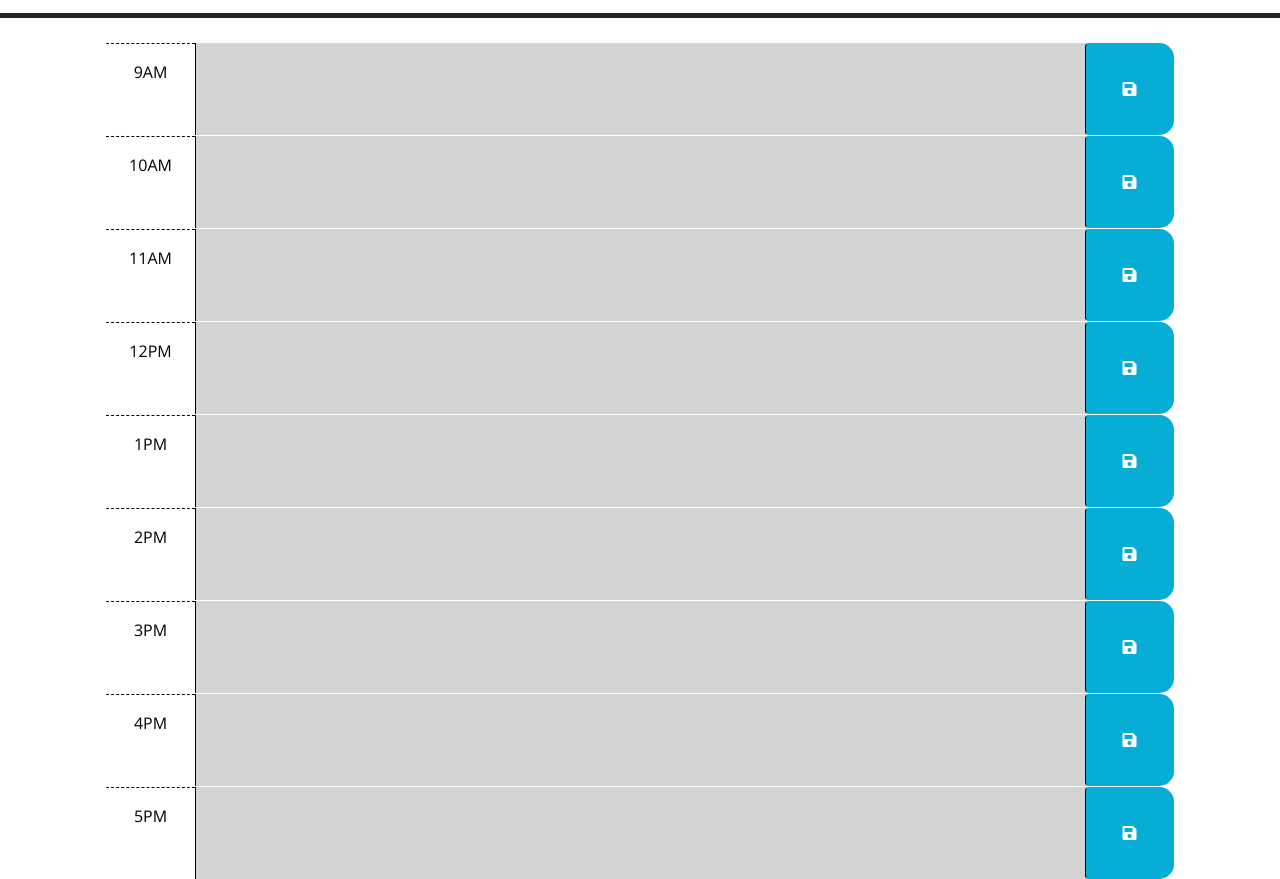
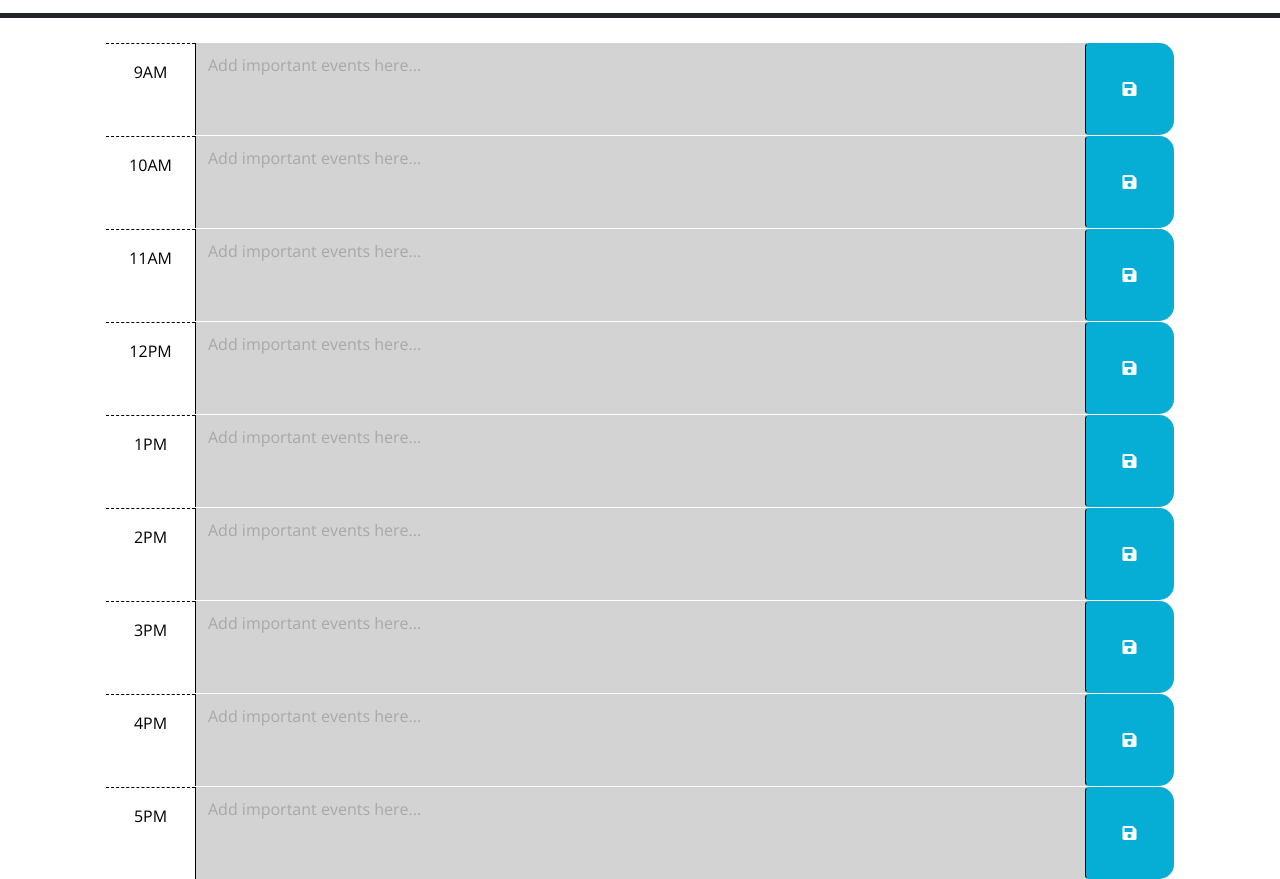
Before and after one commit to obelisk477/work-day-scheduler, a plain HTML site: page index.html in a window 1280 px wide. Shown: the part 260-1139 px from the top of the page. Drawn offline with nearby package versions, Linux system fonts and the light colour scheme.

Commit message:
Added placeholder text for textareas and built out the README

```diff
--- a/assets/style.css
+++ b/assets/css/style.css
@@ -10,6 +10,16 @@ textarea {
   color: #000000;
   border-left: 1px solid black;
   padding: 10px;
+}
+
+.past textarea::placeholder {
+  color:#a8a8a8
+}
+.present textarea::placeholder {
+  color:#9e5151
+}
+.future textarea::placeholder {
+  color:#53a14a
 }
 
 .description {
--- a/assets/script.js
+++ b/assets/js/script.js
@@ -15,10 +15,10 @@ $(function () {
     }
   })
 
+
   var hourBlocks = $('.time-block')
 
-
-  $.each(hourBlocks, function(i ,hourBlock) {
+  $.each(hourBlocks, function() {
     let hour = Number($(this).attr("id").match(/\d+/)[0])
     let nowHour = Number(dayjs().format('H'))
     if (hour < nowHour) {
--- a/index.html
+++ b/index.html
@@ -18,7 +18,7 @@
       href="https://fonts.googleapis.com/css?family=Open+Sans&display=swap"
       rel="stylesheet"
     />
-    <link rel="stylesheet" href="./assets/style.css" />
+    <link rel="stylesheet" href="./assets/css/style.css" />
     <title>Work Day Scheduler</title>
   </head>
 
@@ -29,76 +29,65 @@
       <p id="currentDay" class="lead"></p>
     </header>
     <div class="container-lg px-5">
-      <!-- Use class for "past", "present", and "future" to apply styles to the
-        time-block divs accordingly. The javascript will need to do this by
-        adding/removing these classes on each div by comparing the hour in the
-        id to the current hour. The html provided below is meant to be an example
-        demonstrating how the css provided can be leveraged to create the
-        desired layout and colors. The html below should be removed or updated
-        in the finished product. Remember to delete this comment once the
-        code is implemented.
-        -->
-
-      <!-- Example of a past time block. Use the "past", "present", or "future" class to add relevant background color. The below uses past -->
       <div id="hour-9" class="row time-block">
         <div class="col-2 col-md-1 hour text-center py-3">9AM</div>
-        <textarea class="col-8 col-md-10 description" rows="3"> </textarea>
+        <textarea class="col-8 col-md-10 description" rows="3" placeholder="Add important events here..."></textarea>
         <button class="btn saveBtn col-2 col-md-1" aria-label="save">
           <i class="fas fa-save" aria-hidden="true"></i>
         </button>
       </div>
       <div id="hour-10" class="row time-block">
         <div class="col-2 col-md-1 hour text-center py-3">10AM</div>
-        <textarea class="col-8 col-md-10 description" rows="3"> </textarea>
+        <textarea class="col-8 col-md-10 description" rows="3" placeholder="Add important events here..."></textarea>
         <button class="btn saveBtn col-2 col-md-1" aria-label="save">
           <i class="fas fa-save" aria-hidden="true"></i>
         </button>
       </div>
       <div id="hour-11" class="row time-block">
         <div class="col-2 col-md-1 hour text-center py-3">11AM</div>
-        <textarea class="col-8 col-md-10 description" rows="3"> </textarea>
+        <textarea class="col-8 col-md-10 description" rows="3" placeholder="Add important events here..."></textarea>
         <button class="btn saveBtn col-2 col-md-1" aria-label="save">
           <i class="fas fa-save" aria-hidden="true"></i>
         </button>
       </div>
       <div id="hour-12" class="row time-block">
         <div class="col-2 col-md-1 hour text-center py-3">12PM</div>
-        <textarea class="col-8 col-md-10 description" rows="3"> </textarea>
+        <textarea class="col-8 col-md-10 description" rows="3" placeholder="Add important events here..."></textarea>
         <button class="btn saveBtn col-2 col-md-1" aria-label="save">
           <i class="fas fa-save" aria-hidden="true"></i>
         </button>
       </div>
       <div id="hour-13" class="row time-block">
         <div class="col-2 col-md-1 hour text-center py-3">1PM</div>
-        <textarea class="col-8 col-md-10 description" rows="3"> </textarea>
+        <textarea class="col-8 col-md-10 description" rows="3" placeholder="Add important events here..."></textarea>
         <button class="btn saveBtn col-2 col-md-1" aria-label="save">
           <i class="fas fa-save" aria-hidden="true"></i>
         </button>
       </div>
       <div id="hour-14" class="row time-block">
         <div class="col-2 col-md-1 hour text-center py-3">2PM</div>
-        <textarea class="col-8 col-md-10 description" rows="3"> </textarea>
+        <textarea class="col-8 col-md-10 description" rows="3" placeholder="Add important events here..."></textarea>
         <button class="btn saveBtn col-2 col-md-1" aria-label="save">
           <i class="fas fa-save" aria-hidden="true"></i>
         </button>
       </div>
       <div id="hour-15" class="row time-block">
         <div class="col-2 col-md-1 hour text-center py-3">3PM</div>
-        <textarea class="col-8 col-md-10 description" rows="3"> </textarea>
+        <textarea class="col-8 col-md-10 description" rows="3" placeholder="Add important events here..."></textarea>
         <button class="btn saveBtn col-2 col-md-1" aria-label="save">
           <i class="fas fa-save" aria-hidden="true"></i>
         </button>
       </div>
       <div id="hour-16" class="row time-block">
         <div class="col-2 col-md-1 hour text-center py-3">4PM</div>
-        <textarea class="col-8 col-md-10 description" rows="3"> </textarea>
+        <textarea class="col-8 col-md-10 description" rows="3" placeholder="Add important events here..."></textarea>
         <button class="btn saveBtn col-2 col-md-1" aria-label="save">
           <i class="fas fa-save" aria-hidden="true"></i>
         </button>
       </div>
       <div id="hour-17" class="row time-block">
         <div class="col-2 col-md-1 hour text-center py-3">5PM</div>
-        <textarea class="col-8 col-md-10 description" rows="3"> </textarea>
+        <textarea class="col-8 col-md-10 description" rows="3" placeholder="Add important events here..."></textarea>
         <button class="btn saveBtn col-2 col-md-1" aria-label="save">
           <i class="fas fa-save" aria-hidden="true"></i>
         </button>
@@ -111,6 +100,6 @@
       crossorigin="anonymous"
     ></script>
 
-    <script src="./assets/script.js"></script>
+    <script src="./assets/js/script.js"></script>
   </body>
 </html>
```
Also changed, not shown: assets/images/WorkDaySchedulerSS.png (added), 1 other file.
